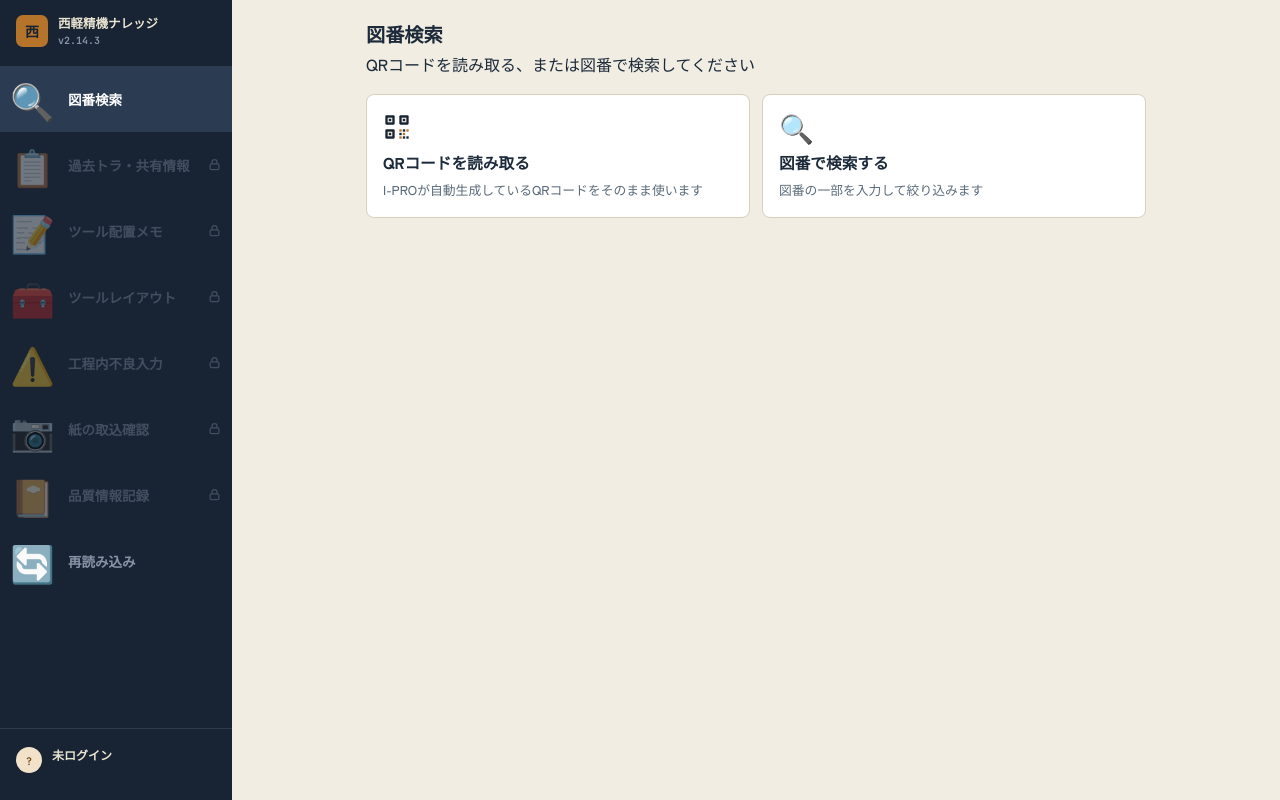
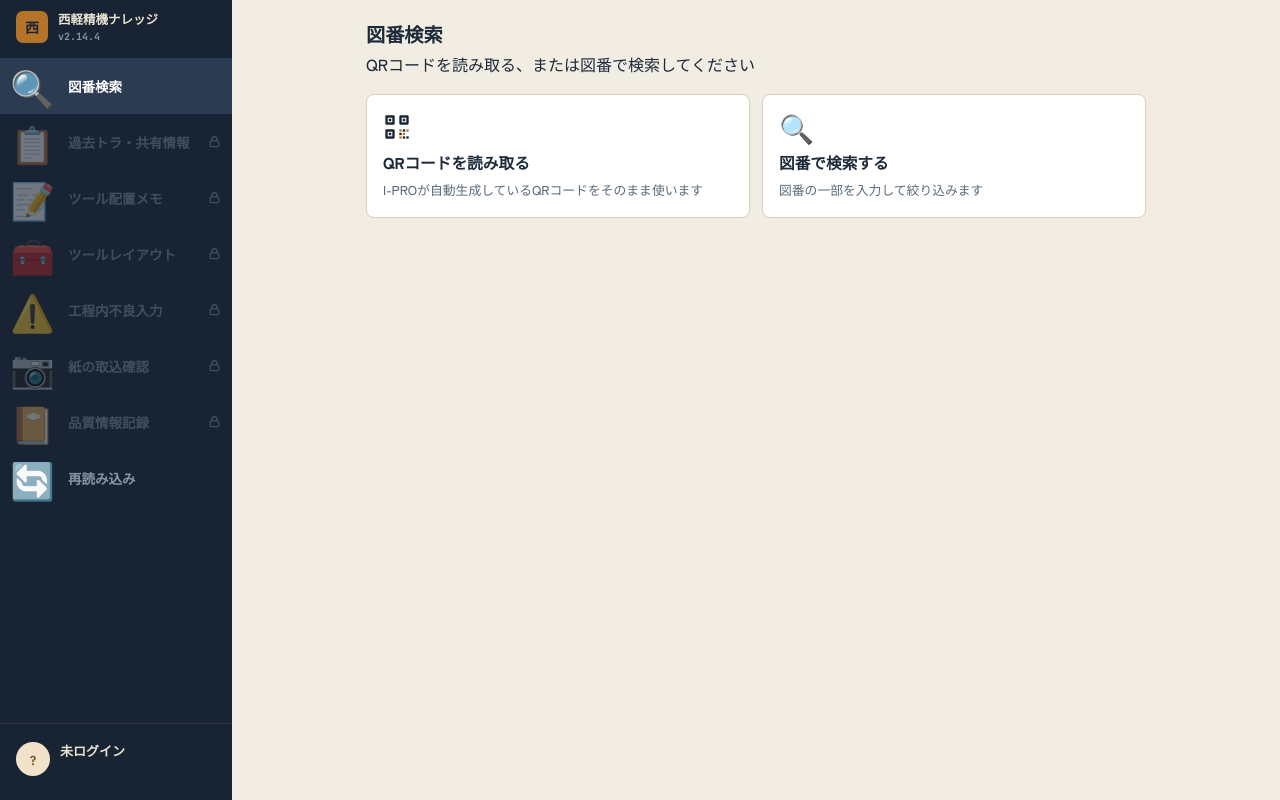
Before and after one commit to n-moriizumi-blip/nishikaru-nareji, a plain HTML site: page index.html in a window 1280 px wide. Drawn offline with nearby package versions, Linux system fonts and the light colour scheme.

Commit message:
レールの縦スペースを詰めてアカウント表示の見切れを解消 (v2.14.4)
アイコンの大きさは維持しつつnav-btn/railの上下paddingを縮小し、
下部アカウント表示のアバター・文字サイズも拡大してバランスを調整。

Co-Authored-By: Claude Sonnet 5 <noreply@anthropic.com>

```diff
--- a/index.html
+++ b/index.html
@@ -51,20 +51,23 @@
   .app-shell { flex: 1; min-height: 0; display: flex; overflow: hidden; }
   .rail {
     width: 76px; flex: none; background: var(--rail); display: flex; flex-direction: column;
-    padding: 14px 0 10px; transition: width .18s; overflow-x: hidden; overflow-y: auto;
+    padding: 10px 0 8px; transition: width .18s; overflow-x: hidden; overflow-y: auto;
     -webkit-overflow-scrolling: touch;
   }
   .rail.expanded, .rail:hover, .rail:focus-within { width: 232px; }
 
-  .rail-brand { display: flex; align-items: center; gap: 10px; padding: 0 16px 18px; flex: none; }
+  .rail-brand { display: flex; align-items: center; gap: 10px; padding: 0 16px 14px; flex: none; }
   .rail-mark { width: 32px; height: 32px; border-radius: 7px; background: var(--accent); color: var(--rail); display: flex; align-items: center; justify-content: center; font-weight: 900; font-size: 14px; flex: none; }
   .rail-brand-text { display: none; color: var(--rail-ink); font-weight: 900; font-size: 12.5px; line-height: 1.4; white-space: nowrap; }
   .rail-brand-text .app-version { display: block; font-size: 10px; font-weight: 700; color: var(--rail-dim); font-family: var(--font-mono); margin-top: 2px; }
   .rail.expanded .rail-brand-text, .rail:hover .rail-brand-text, .rail:focus-within .rail-brand-text { display: block; }
 
-  .nav-btn { display: flex; align-items: center; gap: 14px; padding: 15px 10px; background: none; border: none; color: var(--rail-dim); white-space: nowrap; width: 100%; text-align: left; text-decoration: none; font: inherit; cursor: pointer; box-sizing: border-box; }
+  .nav-btn { display: flex; align-items: center; gap: 14px; padding: 10px 10px; background: none; border: none; color: var(--rail-dim); white-space: nowrap; width: 100%; text-align: left; text-decoration: none; font: inherit; cursor: pointer; box-sizing: border-box; }
   /* 2026-11-17：「可能な限り大きく」との要望で、折りたたみ時(76px)の余白ギリギリまで拡大
-     （76px - 左右padding20px = 56pxの中に収まる最大サイズとして44px/font-size36pxに設定）。 */
+     （76px - 左右padding20px = 56pxの中に収まる最大サイズとして44px/font-size36pxに設定）。
+     ただしnav-btnの上下paddingを大きくしたままだと8項目分の合計高さが画面に収まらず、
+     下部のアカウント表示が見切れてしまったため（2026-11-17指摘）、上下paddingは15px→10pxに
+     詰めてアイコンの大きさ自体は維持した。 */
   .nav-btn .ic { flex: none; width: 44px; text-align: center; font-size: 36px; line-height: 1; } /* 絵文字アイコン（2026-11-11、線画SVGから変更） */
   .nav-btn .lbl { font-size: 13.5px; font-weight: 700; display: none; }
   .rail.expanded .nav-btn .lbl, .rail:hover .nav-btn .lbl, .rail:focus-within .nav-btn .lbl { display: inline; }
@@ -76,10 +79,12 @@
 
   .rail-foot { margin-top: auto; flex: none; border-top: 1px solid rgba(255,255,255,.1); padding-top: 10px; }
   .rail-user { display: flex; align-items: center; gap: 10px; padding: 8px 16px; min-width: 0; }
-  .rail-av { width: 26px; height: 26px; border-radius: 50%; background: var(--accent-soft); color: var(--accent-ink); flex: none; display: flex; align-items: center; justify-content: center; font-size: 11px; font-weight: 700; } /* 検査記録ポータルの.rail-user .avと同じ見た目（2026-11-14） */
-  .rail-user-detail { display: none; flex-direction: column; line-height: 1.25; min-width: 0; }
-  .rail-user-detail b { display: block; font-size: 12px; font-weight: 700; color: var(--rail-ink); white-space: nowrap; overflow: hidden; text-overflow: ellipsis; }
-  .rail-user-detail span { font-size: 10px; color: var(--rail-dim); white-space: nowrap; }
+  /* 2026-11-17：ナビのアイコンを大きくしたことで下部アカウント表示だけ見劣りする指摘を受け、
+     アバターも一回り大きくして釣り合いを取った（26px→34px）。 */
+  .rail-av { width: 34px; height: 34px; border-radius: 50%; background: var(--accent-soft); color: var(--accent-ink); flex: none; display: flex; align-items: center; justify-content: center; font-size: 13px; font-weight: 700; } /* 検査記録ポータルの.rail-user .avと同じ見た目（2026-11-14） */
+  .rail-user-detail { display: none; flex-direction: column; line-height: 1.3; min-width: 0; }
+  .rail-user-detail b { display: block; font-size: 13px; font-weight: 700; color: var(--rail-ink); white-space: nowrap; overflow: hidden; text-overflow: ellipsis; }
+  .rail-user-detail span { font-size: 11px; color: var(--rail-dim); white-space: nowrap; }
   .rail.expanded .rail-user-detail, .rail:hover .rail-user-detail, .rail:focus-within .rail-user-detail { display: flex; }
   .rail-signin { display: none; padding: 6px 16px 2px; }
   .rail.expanded .rail-signin, .rail:hover .rail-signin, .rail:focus-within .rail-signin { display: block; }
@@ -423,7 +428,7 @@
     <nav class="rail" id="rail">
       <div class="rail-brand">
         <div class="rail-mark">西</div>
-        <div class="rail-brand-text">西軽精機ナレッジ<span class="app-version">v2.14.3</span></div>
+        <div class="rail-brand-text">西軽精機ナレッジ<span class="app-version">v2.14.4</span></div>
       </div>
       <button type="button" class="nav-btn" id="railScanBtn" data-rail="scan">
         <span class="ic">🔍</span>
```
Also changed, not shown: 1 other file.
